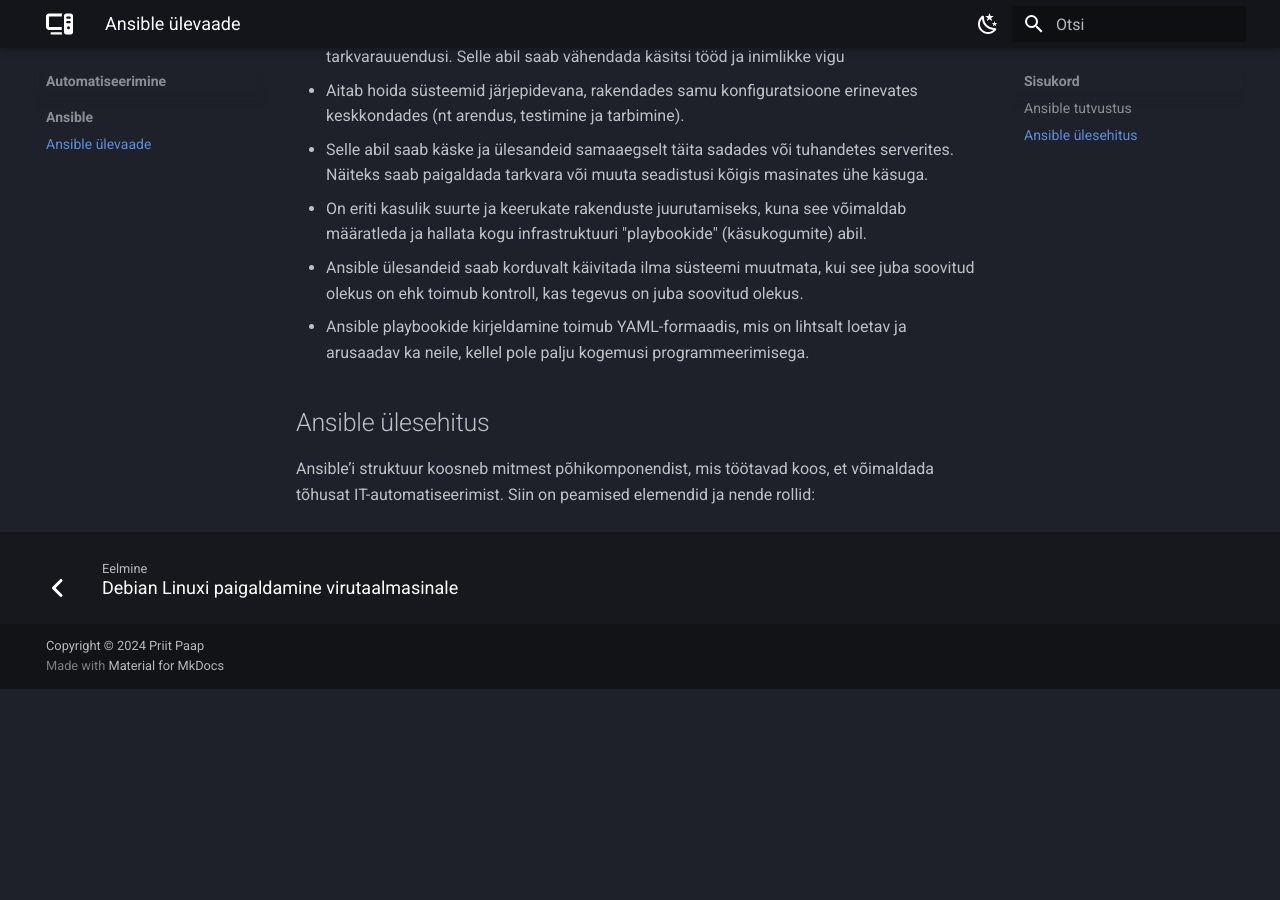
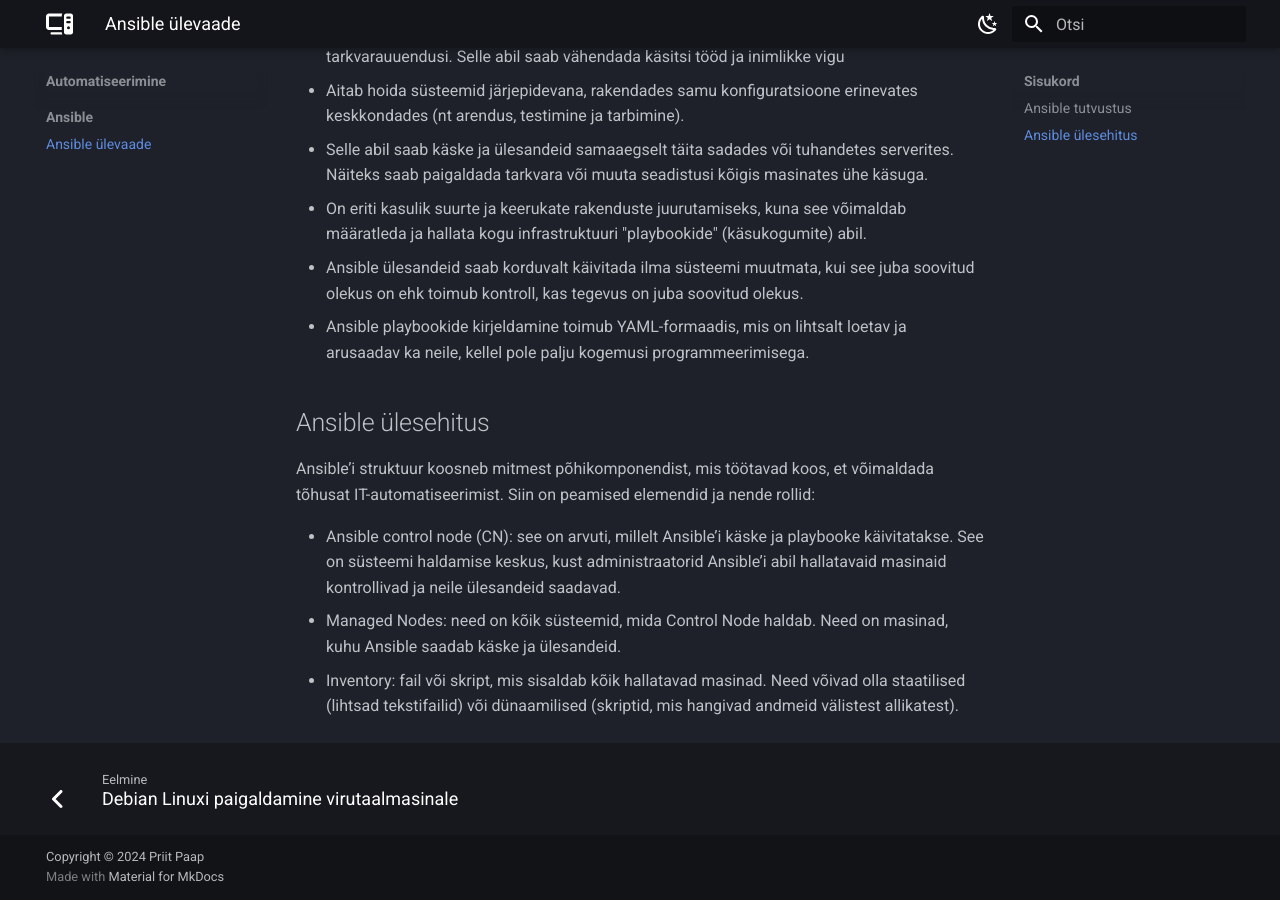
Before and after one commit to priitpaap/priitpaap.github.io, an MkDocs documentation site: the page built from docs/ansibleintro.md, in a window 1280 px wide and 900 px high, scrolled down 657 px. Built offline with MkDocs 1.6.1 and Material for MkDocs 9.7.7, drawn with Linux system fonts in a browser that asks for light colours; before the commit the page ends 1346 px from its top, so only the background shows below that.

Commit message:
Update ansibleintro.md

```diff
--- a/docs/ansibleintro.md
+++ b/docs/ansibleintro.md
@@ -20,3 +20,7 @@
 ## Ansible ülesehitus
 
 Ansible’i struktuur koosneb mitmest põhikomponendist, mis töötavad koos, et võimaldada tõhusat IT-automatiseerimist. Siin on peamised elemendid ja nende rollid:
+
+- Ansible control node (CN): see on arvuti, millelt Ansible’i käske ja playbooke käivitatakse. See on süsteemi haldamise keskus, kust administraatorid Ansible’i abil hallatavaid masinaid kontrollivad ja neile ülesandeid saadavad.
+- Managed Nodes: need on kõik süsteemid, mida Control Node haldab. Need on masinad, kuhu Ansible saadab käske ja ülesandeid.
+- Inventory: fail või skript, mis sisaldab kõik hallatavad masinad. Need võivad olla staatilised (lihtsad tekstifailid) või dünaamilised (skriptid, mis hangivad andmeid välistest allikatest).
```
